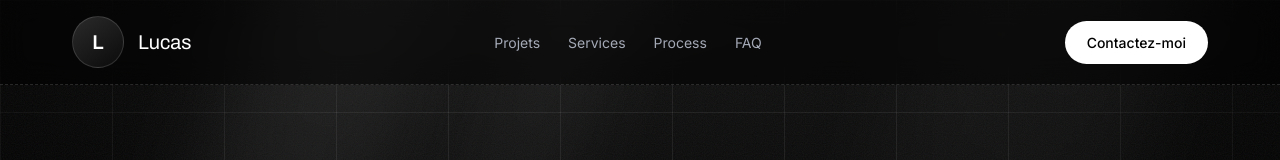
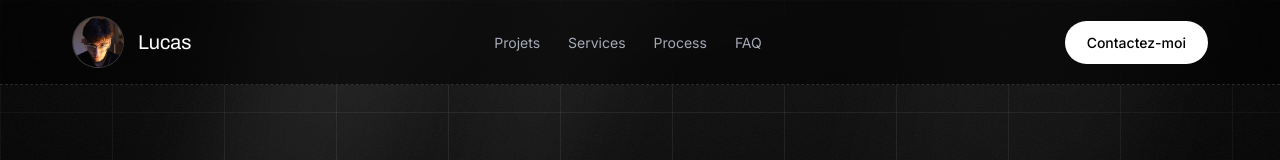
Before and after one commit to notixprod-afk/21vision, a plain HTML site: page index.html in a window 1280 px wide. Shown: the top 160 px of the page. Drawn offline with Linux system fonts and the light colour scheme.

Commit message:
Add files via upload

```diff
--- a/index.html
+++ b/index.html
@@ -40,7 +40,7 @@
   nav{position:sticky;top:0;z-index:20;border-bottom:1px dashed var(--line-2);backdrop-filter:blur(14px);background:rgba(0,0,0,.55)}
   nav .wrap{display:flex;align-items:center;justify-content:space-between;height:84px}
   .brand{display:flex;align-items:center;gap:14px;font-family:Archivo;font-size:20px}
-  .avatar{width:52px;height:52px;border-radius:50%;display:grid;place-items:center;background:linear-gradient(145deg,#2a2a2a,#0b0b0b);border:1px solid var(--line-2);font-weight:600;font-size:20px}
+  .avatar{width:52px;height:52px;border-radius:50%;display:grid;place-items:center;background:linear-gradient(145deg,#2a2a2a,#0b0b0b);border:1px solid var(--line-2);font-weight:600;font-size:20px;object-fit:cover;flex:none}
   .navlinks{display:flex;gap:28px;font-size:14px;color:var(--soft)}
   .navlinks a:hover{color:#fff}
   .btn{display:inline-flex;align-items:center;gap:10px;padding:13px 22px;border-radius:999px;font-size:14px;font-weight:500;transition:.25s}
@@ -194,7 +194,7 @@
 
 <nav>
   <div class="wrap">
-    <a href="#" class="brand"><span class="avatar">L</span>Lucas</a>
+    <a href="#" class="brand"><img class="avatar" src="profile.jpg" alt="Lucas" width="52" height="52">Lucas</a>
     <div class="navlinks">
       <a href="#projets">Projets</a>
       <a href="#services">Services</a>
```
Also changed, not shown: profile.jpg (added).
